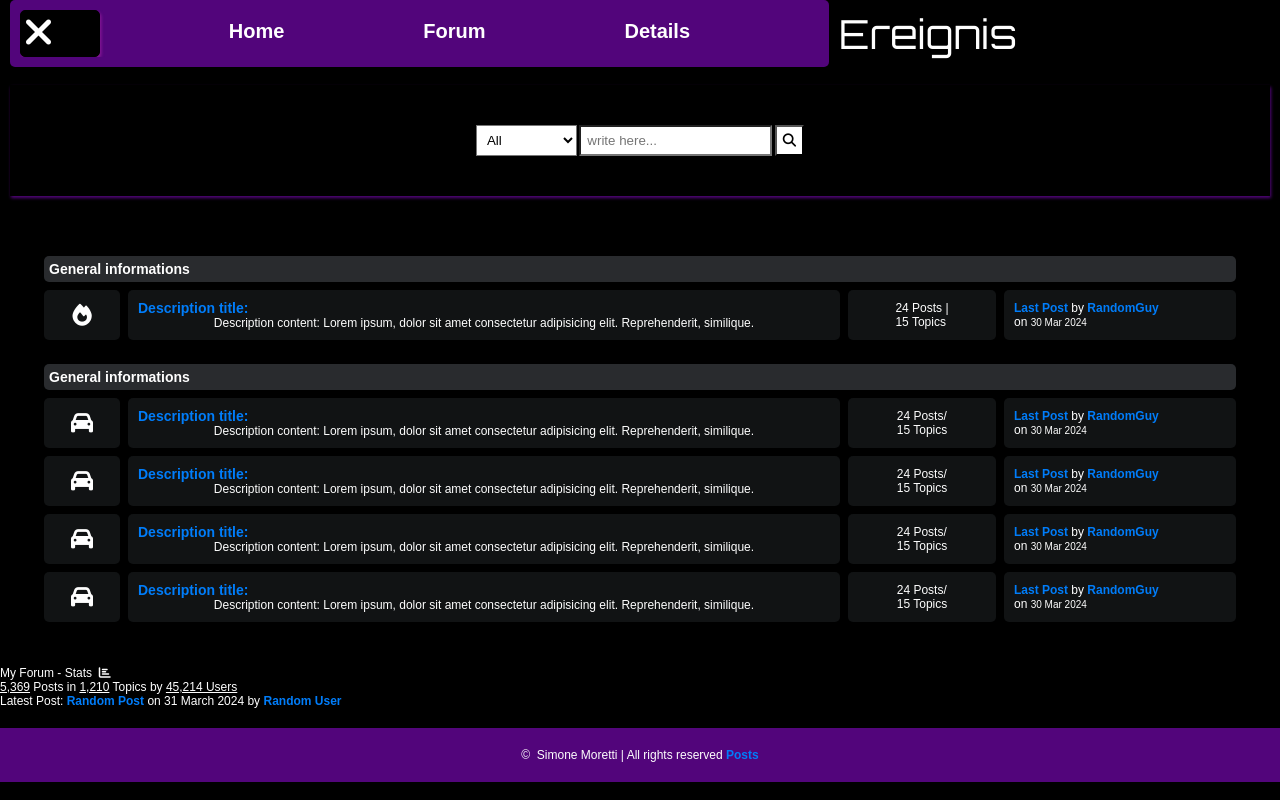
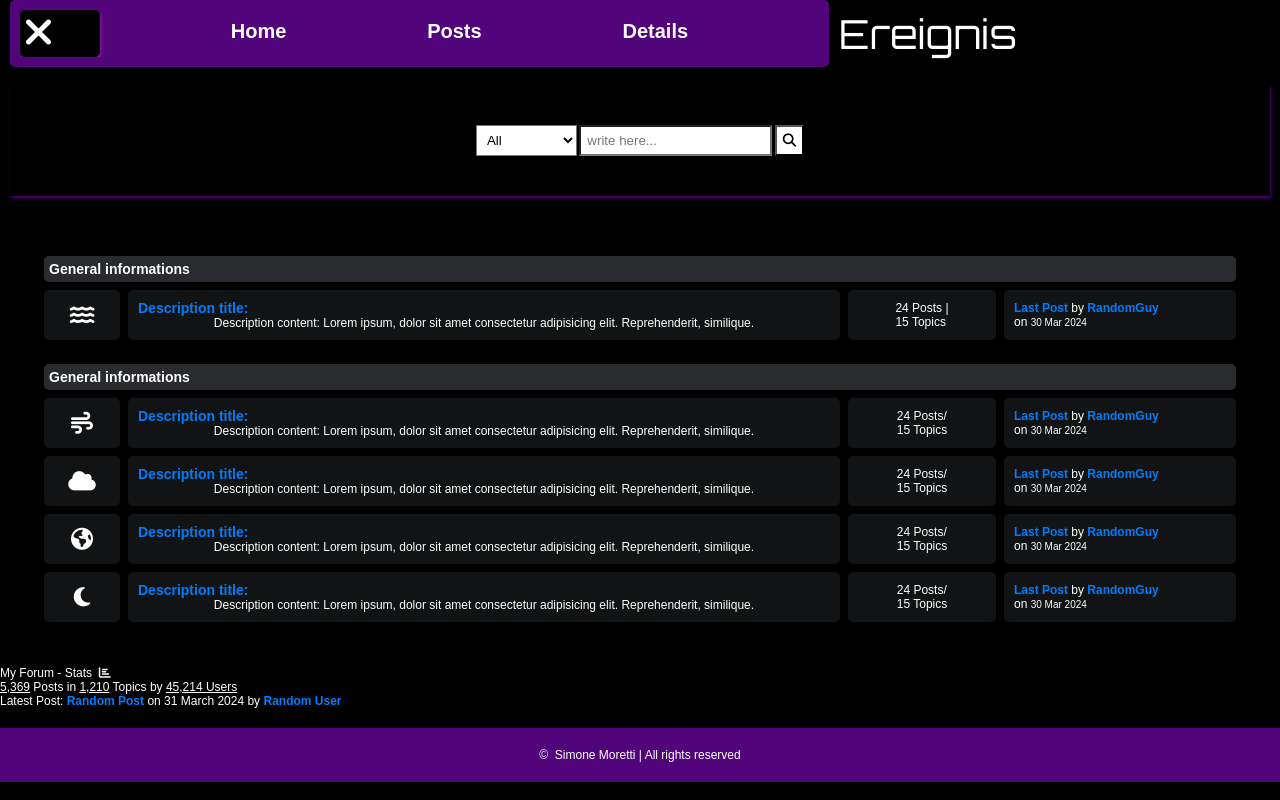
Before and after one commit to simonemoretti94/vite-template-forum, a Vue app: page / in a window 1280 px wide. Both pictures are taken after a click on the link 27 px from the left and 25 px from the top of the page. Built offline with nearby package versions, Linux system fonts and the light colour scheme.

Commit message:
switching icons

```diff
--- a/src/components/App/AppBody.vue
+++ b/src/components/App/AppBody.vue
@@ -14,7 +14,7 @@ export default {
                     </div>
                     <div class="subforum-row">
                         <div class="subforum-icon subforum-column center">
-                            <i class="fa fa-fire"></i>
+                            <i class="fa fa-water"></i>
 
                         </div>
                         <div class="subforum-description subforum-column center flex-column">
@@ -42,7 +42,7 @@ export default {
                     </div>
                     <div class="subforum-row">
                         <div class="subforum-icon subforum-column center">
-                            <i class="fa fa-car"></i>
+                            <i class="fa fa-wind"></i>
 
                         </div>
                         <div class="subforum-description subforum-column center flex-column">
@@ -68,7 +68,7 @@ export default {
 
                 <div class="subforum-row">
                     <div class="subforum-icon subforum-column center">
-                        <i class="fa fa-car"></i>
+                        <i class="fa fa-cloud"></i>
 
                     </div>
                     <div class="subforum-description subforum-column center flex-column">
@@ -93,7 +93,7 @@ export default {
 
                 <div class="subforum-row">
                     <div class="subforum-icon subforum-column center">
-                        <i class="fa fa-car"></i>
+                        <i class="fa fa-earth"></i>
 
                     </div>
                     <div class="subforum-description subforum-column center flex-column">
@@ -118,7 +118,7 @@ export default {
 
                 <div class="subforum-row">
                     <div class="subforum-icon subforum-column center">
-                        <i class="fa fa-car"></i>
+                        <i class="fa fa-moon"></i>
 
                     </div>
                     <div class="subforum-description subforum-column center flex-column">
--- a/src/components/App/AppFooter.vue
+++ b/src/components/App/AppFooter.vue
@@ -12,7 +12,7 @@ export default {
 <template>
     <footer>
         <span>
-            &copy; &nbsp;Simone Moretti | All rights reserved <a href="../../posts.html">Posts</a>
+            &copy; &nbsp;Simone Moretti | All rights reserved
         </span>
     </footer>
 </template>
--- a/src/components/App/AppHeader.vue
+++ b/src/components/App/AppHeader.vue
@@ -79,7 +79,7 @@ export default {
                     <span id="closeIcon" class="close-icon" @click="showIcon()"><i class="fa fa-close"></i></span>
                     <div id="wrapper" class="wrapper">
                         <li class="nav-item"><a href="#">Home</a></li>
-                        <li class="nav-item"><a href="#">Forum</a></li>
+                        <li class="nav-item"><a href="./../../../posts.html">Posts</a></li>
                         <li class="nav-item"><a href="#">Details</a></li>
                     </div>
                 </ul>
--- a/src/components/Posts/PostsFooter.vue
+++ b/src/components/Posts/PostsFooter.vue
@@ -8,7 +8,7 @@ export default {
 <template>
     <footer>
         <span>
-            &copy; &nbsp;Simone Moretti | All rights reserved <a href="../../index.html">Index</a>
+            &copy; &nbsp;Simone Moretti | All rights reserved
         </span>
     </footer>
 </template>
--- a/src/components/Posts/PostsHeader.vue
+++ b/src/components/Posts/PostsHeader.vue
@@ -78,8 +78,8 @@ export default {
                 <ul class="nav-list">
                     <span id="closeIcon" class="close-icon" @click="showIcon()"><i class="fa fa-close"></i></span>
                     <div id="wrapper" class="wrapper">
-                        <li class="nav-item"><a href="#">Home</a></li>
-                        <li class="nav-item"><a href="#">Forum</a></li>
+                        <li class="nav-item"><a href="./../../index.html">Home</a></li>
+                        <li class="nav-item"><a href="#">Posts</a></li>
                         <li class="nav-item"><a href="#">Details</a></li>
                     </div>
                 </ul>
```
